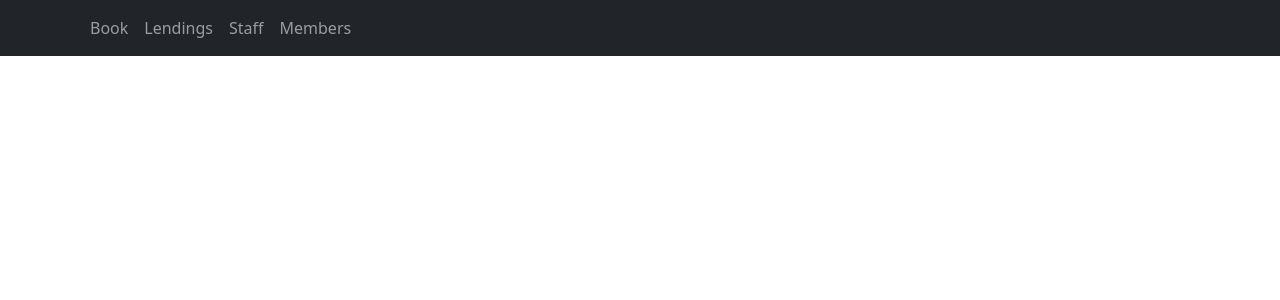
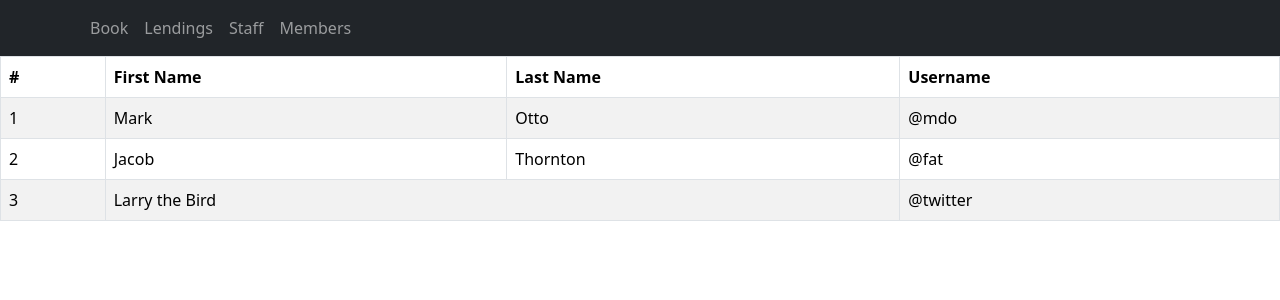
Before and after one commit to PuLeeNa/LibManagement-FE, a React (Create React App) app: page / in a window 1280 px wide. Shown: the top 300 px of the page. Built offline with nearby package versions, Linux system fonts and the light colour scheme.

Commit message:
BookConsole component to display a table of users instead of a placeholder message

```diff
--- a/src/App.tsx
+++ b/src/App.tsx
@@ -2,11 +2,13 @@
 // @ts-ignore: allow side-effect import of CSS without type declarations
 import './App.css';
 import NavB from './components/NavB';
+import { BookConsole } from './components/BookConsole';
 
 function App() {
   return (
     <>
     <NavB/>
+    <BookConsole/>
     </>
   );
 }
--- a/src/components/BookConsole.tsx
+++ b/src/components/BookConsole.tsx
@@ -1,7 +1,37 @@
+import Table from 'react-bootstrap/Table';
+
 export function BookConsole() {
     return (
         <>
-        <p>Book Console</p>
+        <Table striped bordered hover>
+      <thead>
+        <tr>
+          <th>#</th>
+          <th>First Name</th>
+          <th>Last Name</th>
+          <th>Username</th>
+        </tr>
+      </thead>
+      <tbody>
+        <tr>
+          <td>1</td>
+          <td>Mark</td>
+          <td>Otto</td>
+          <td>@mdo</td>
+        </tr>
+        <tr>
+          <td>2</td>
+          <td>Jacob</td>
+          <td>Thornton</td>
+          <td>@fat</td>
+        </tr>
+        <tr>
+          <td>3</td>
+          <td colSpan={2}>Larry the Bird</td>
+          <td>@twitter</td>
+        </tr>
+      </tbody>
+    </Table>
         </>
     )
 }
```
